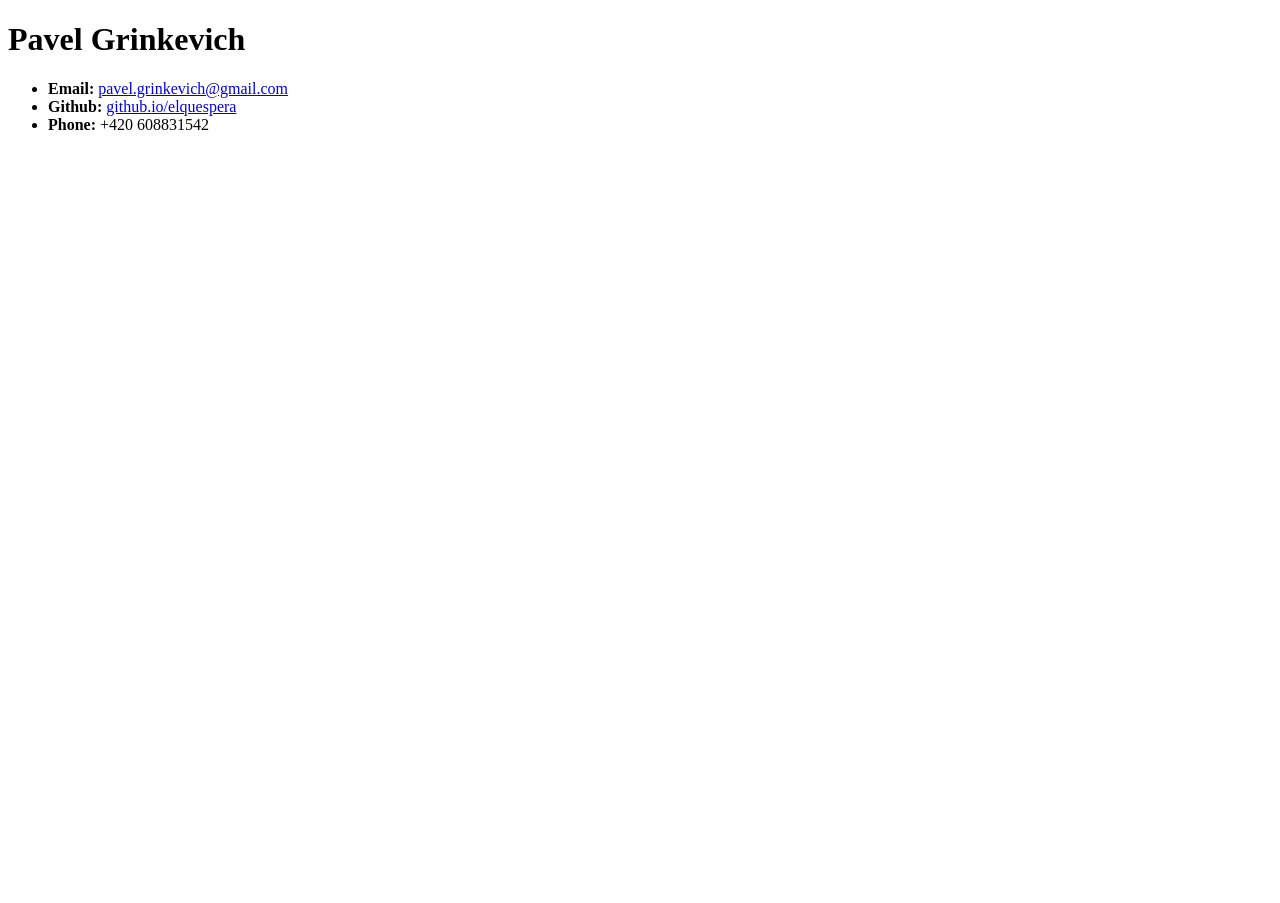
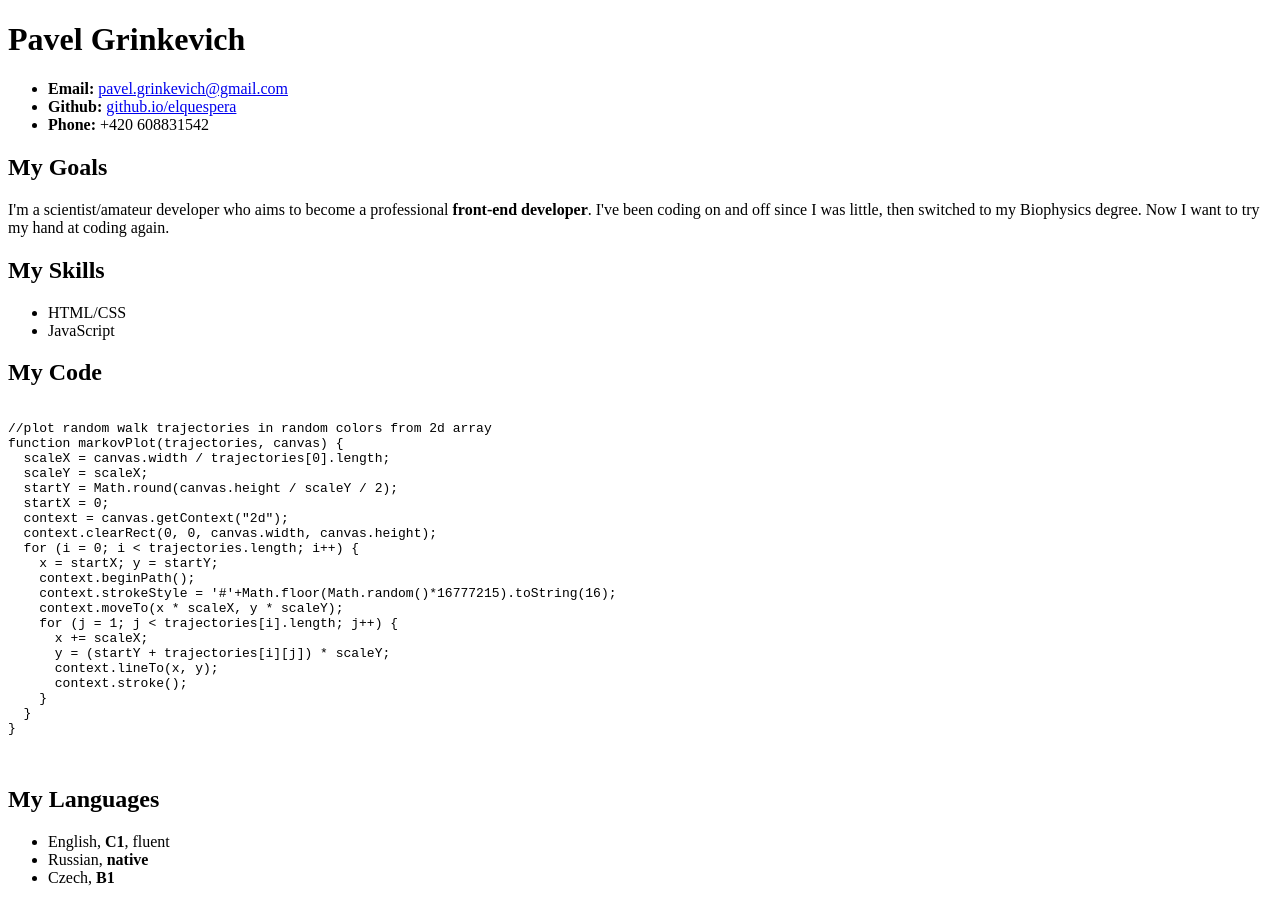
Before and after one commit to elquespera/rsschool-cv, a plain HTML site: page index.html in a window 1280 px wide. Before the commit the page ends 800 px from the top, so only its background shows below. Drawn offline with Linux system fonts and the light colour scheme.

Commit message:
feat: add main section

```diff
--- a/index.html
+++ b/index.html
@@ -31,7 +31,51 @@
 
 
       <main>
-
+        <section>
+          <h2>My Goals</h2>
+          <p>I'm a scientist/amateur developer who aims to become a professional <b>front-end developer</b>. I've been coding on and off since I was little, then switched to my Biophysics degree. Now I want to try my hand at coding again.</p>
+        </section>
+        <section>
+          <h2>My Skills</h2>
+          <ul>
+            <li>HTML/CSS</li>
+            <li>JavaScript</li>
+        </section>
+        <section>
+          <h2>My Code</h2>
+          <pre>
+            <code>
+//plot random walk trajectories in random colors from 2d array
+function markovPlot(trajectories, canvas) {
+  scaleX = canvas.width / trajectories[0].length;
+  scaleY = scaleX;
+  startY = Math.round(canvas.height / scaleY / 2);
+  startX = 0;
+  context = canvas.getContext("2d");
+  context.clearRect(0, 0, canvas.width, canvas.height);
+  for (i = 0; i < trajectories.length; i++) {
+    x = startX; y = startY;
+    context.beginPath();
+    context.strokeStyle = '#'+Math.floor(Math.random()*16777215).toString(16);
+    context.moveTo(x * scaleX, y * scaleY);
+    for (j = 1; j < trajectories[i].length; j++) {
+      x += scaleX;
+      y = (startY + trajectories[i][j]) * scaleY;
+      context.lineTo(x, y);
+      context.stroke();
+    }
+  }
+}
+           </code>
+          </pre>
+        </section>
+        <section>
+          <h2>My Languages</h2>
+            <ul>
+              <li>English, <b>C1</b>, fluent</li>
+              <li>Russian, <b>native</b></li>
+              <li>Czech, <b>B1</b></li>
+        </section>
       </main>
 
       <footer>
```
